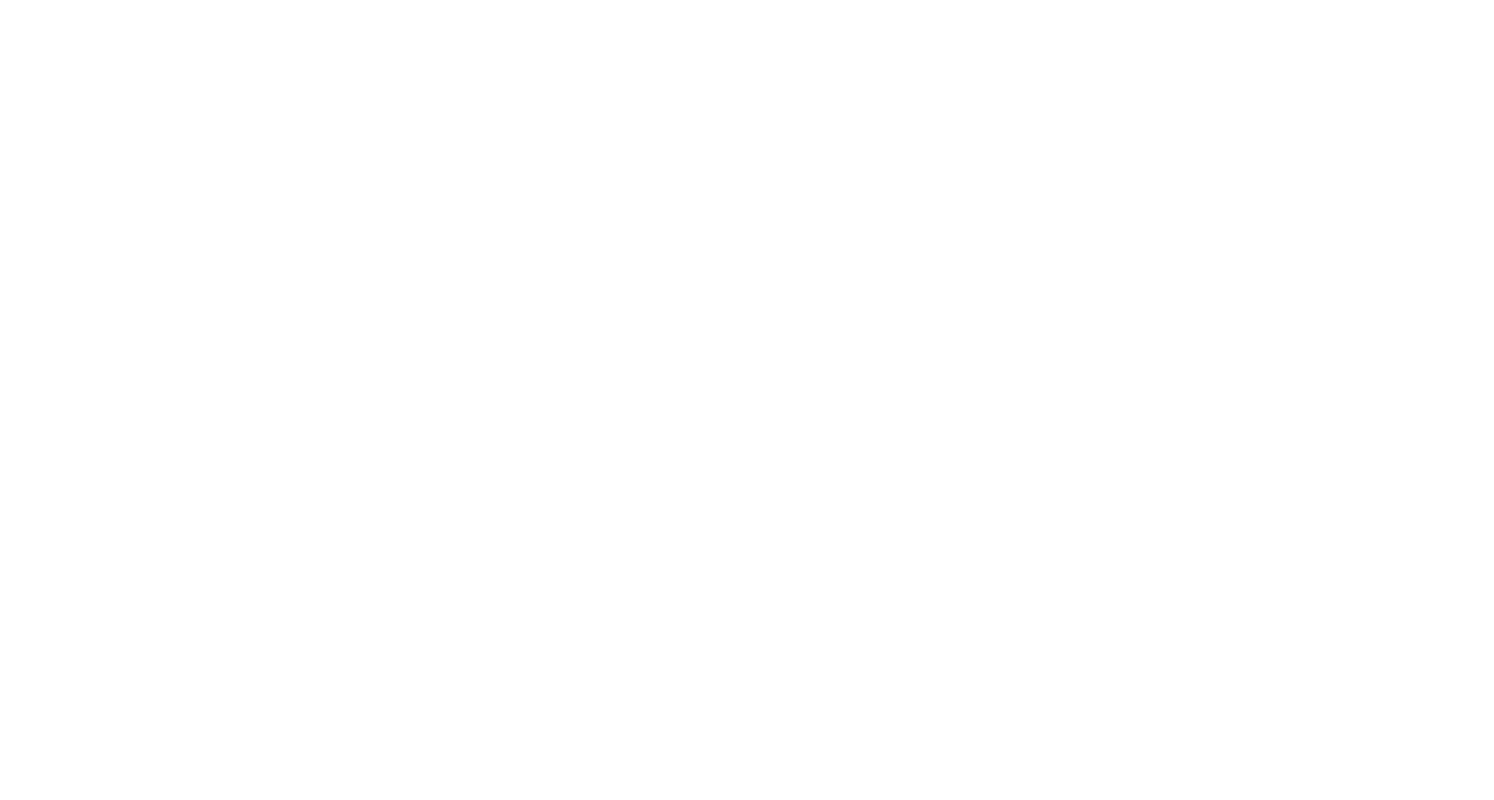
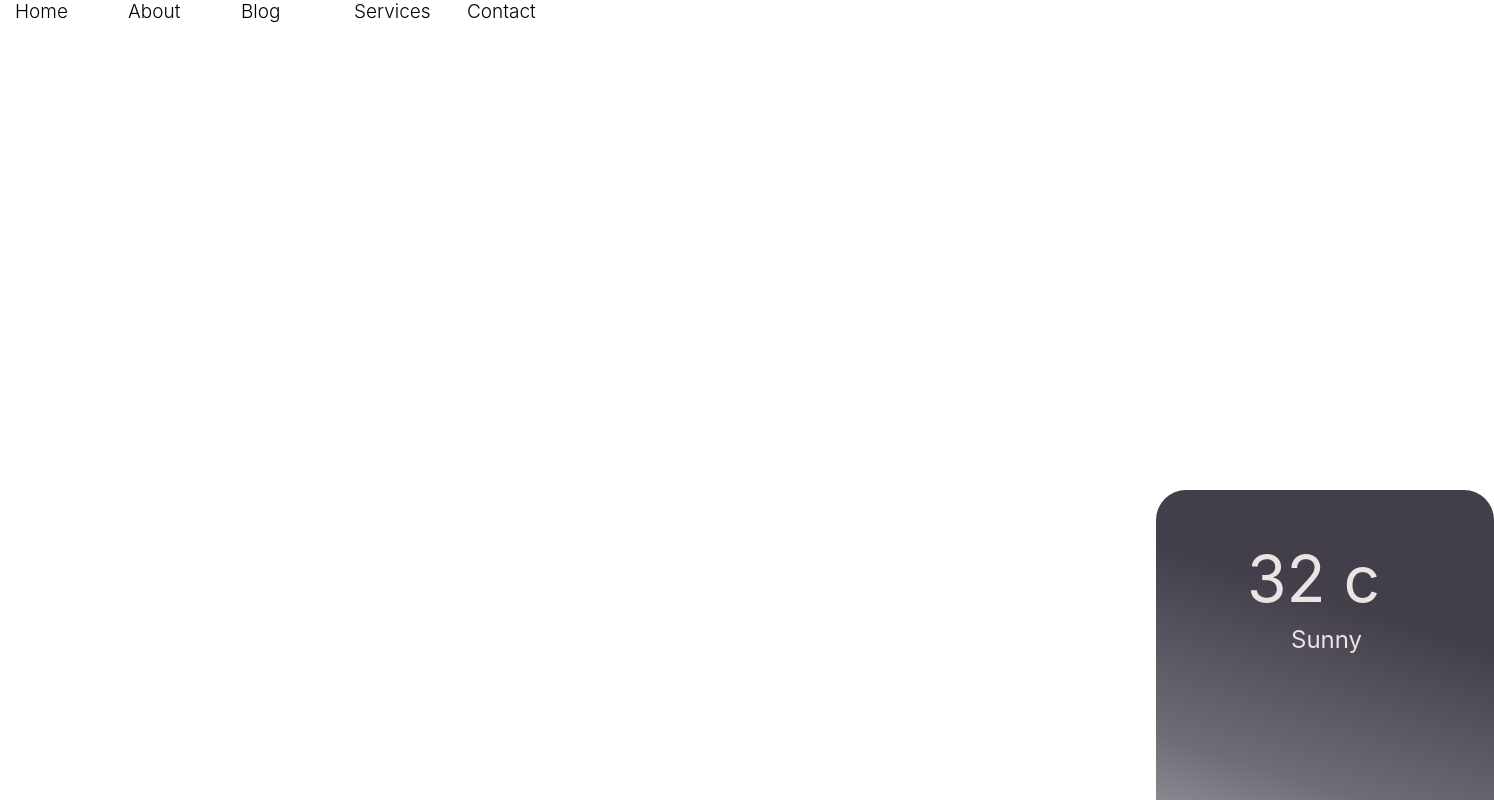
Before and after one commit to itsspriyansh/Travel-Assistance, a React (Create React App) app in the folder client/: page /about in a window 1280 px wide. Shown: the top 800 px of the page, 1494 px wide, since content can reach past the window. Built offline with nearby package versions, Linux system fonts and the light colour scheme.

Commit message:
navbar and weather component

```diff
--- /dev/null
+++ b/client/src/components/landing-page/Navbar.css
@@ -0,0 +1,30 @@
+
+.list{
+    display: flex;
+    flex-direction: row;
+    align-items: flex-start;
+    padding: 0px 15px 5px;
+    gap: 59px;
+
+
+    width: 711px;
+    height: 28px;
+    left: calc(50% - 711px/2 + 15px);
+    top: calc(50% - 28px/2 - 779px);
+    color: aqua;
+}
+
+.item{
+    width: 54px;
+height: 23px;
+
+font-family: 'Inter';
+font-style: normal;
+font-weight: 300;
+font-size: 19px;
+line-height: 23px;
+/* identical to box height */
+
+
+color: #000000;
+}
--- /dev/null
+++ b/client/src/components/landing-page/Navbar.jsx
@@ -0,0 +1,17 @@
+// import classes from "./Navbar.css"
+import './Navbar.css'
+function Navbar () {
+    return (
+        <div >
+            <ul className="list">
+                <li className="item"><button>Home</button></li>
+                <li className="item"><button>About</button></li>
+                <li className="item"><button>Blog</button></li>
+                <li className="item"><button>Services</button></li>
+                <li className="item"><button>Contact</button></li>
+            </ul>
+        </div>
+    )
+}
+
+export default Navbar
--- /dev/null
+++ b/client/src/components/landing-page/Weather.css
@@ -0,0 +1,45 @@
+.weather{
+    position: absolute;
+width: 338px;
+height: 536px;
+left: 1156px;
+top: 490px;
+
+background: linear-gradient(197.5deg, #423F4B 24.79%, rgba(66, 63, 75, 0.764087) 54.51%, rgba(66, 63, 75, 0) 110.25%);
+border-radius: 30px;
+}
+
+.day{
+    position: absolute;
+width: 68px;
+height: 29px;
+left: 135px;
+top: 135px;
+
+font-family: 'Inter';
+font-style: normal;
+font-weight: 400;
+font-size: 24px;
+line-height: 29px;
+/* identical to box height */
+
+
+color: #ece3e3;
+
+}
+
+.temp{
+    position: absolute;
+width: 156px;
+height: 77px;
+left: 91px;
+top: 50px;
+
+font-family: 'Inter';
+font-style: normal;
+font-weight: 400;
+font-size: 64px;
+line-height: 77px;
+
+color: #ece3e3;
+}
--- /dev/null
+++ b/client/src/components/landing-page/Weather.jsx
@@ -0,0 +1,18 @@
+import React from 'react'
+// import classes from "./Weather.css"
+import './Weather.css'
+
+function Weather() {
+  return (
+    <div className='weather'>
+
+            <h1 className='temp'>32 c</h1>
+            <p className='day'>Sunny </p>
+
+
+
+    </div>
+  )
+}
+
+export default Weather
--- a/client/src/pages/About.jsx
+++ b/client/src/pages/About.jsx
@@ -1,9 +1,16 @@
 import Layout from "../components/city-page/Layout"
+import Navbar  from "../components/landing-page/Navbar"
+
+import Weather from "../components/landing-page/Weather"
 
 function About () {
     return (
         <Layout>
-            <div></div>
+            <div>
+                <Navbar />
+                <Weather />
+
+            </div>
         </Layout>
     )
 }
```
